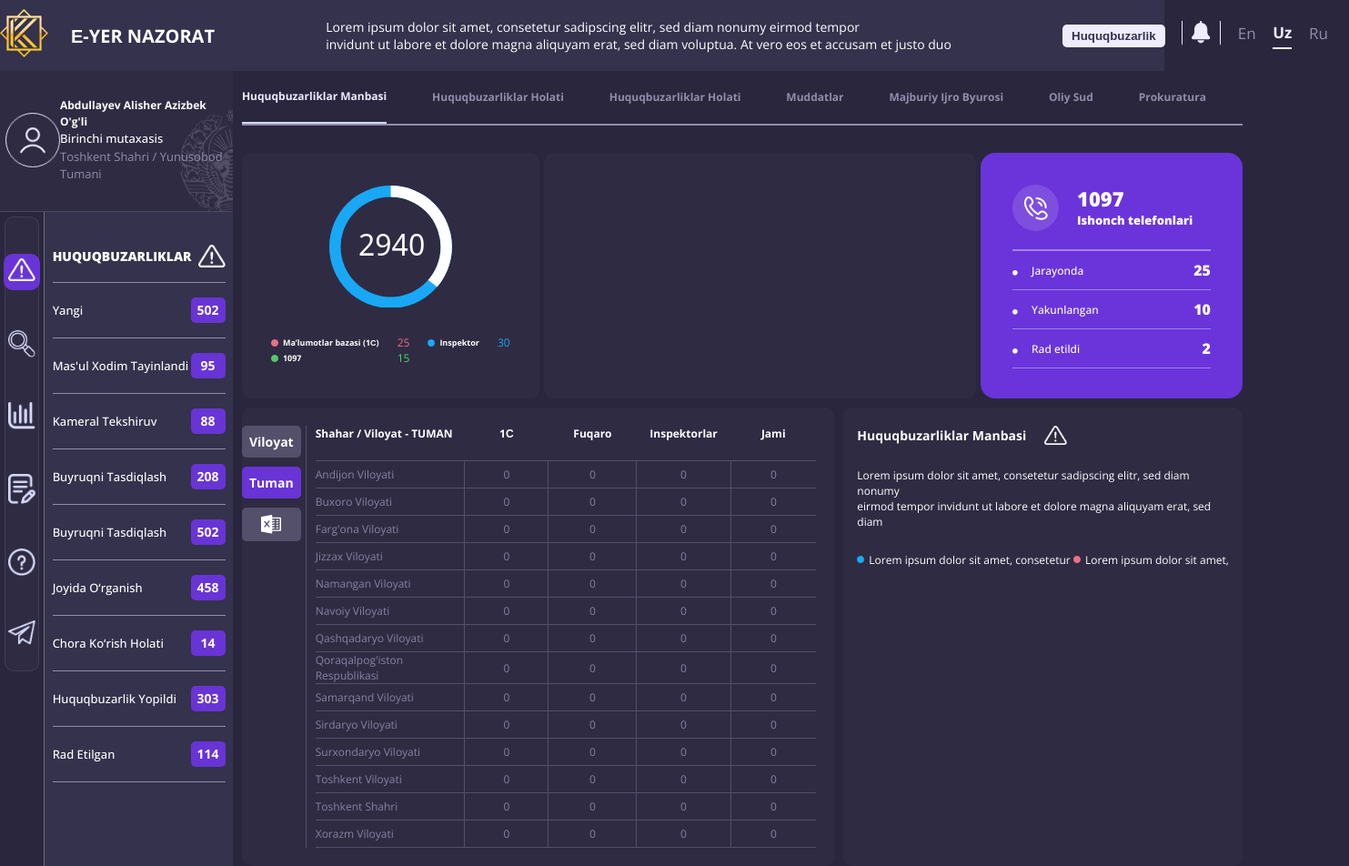
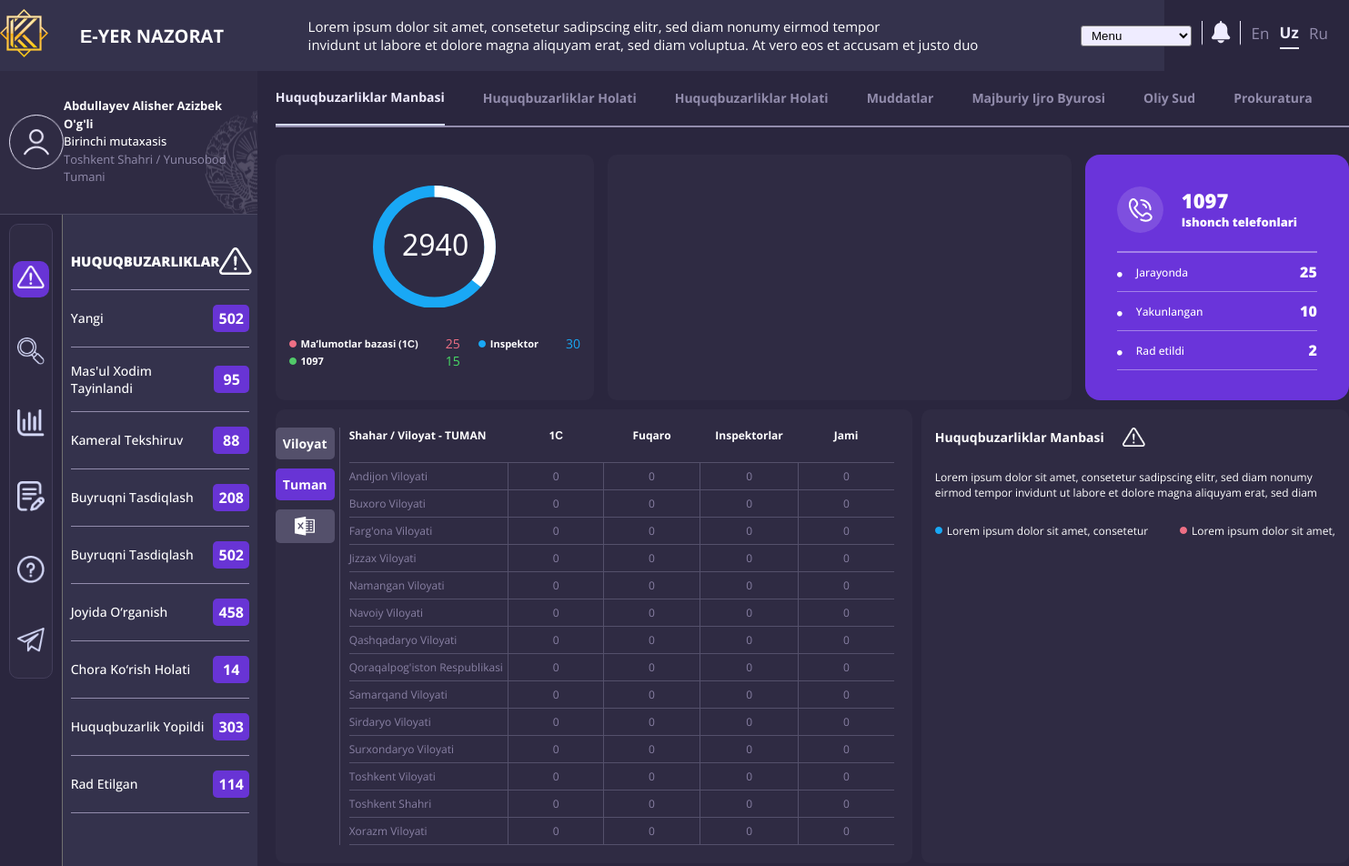
Before and after one commit to msultanovdev/e-yer, a plain HTML site: page eyer.html in a window 1280 px wide. Shown: the top 952 px of the page at 91% size, 1483 px wide, since content can reach past the window. Drawn offline with nearby package versions, Linux system fonts and the light colour scheme.

Commit message:
Fixing layouts & modal logic

```diff
--- a/eyer.html
+++ b/eyer.html
@@ -20,6 +20,44 @@
     <script type="text/javascript" src="./index.js"></script>
 </head>
 <body class="" id="body">
+
+
+
+    <section class="header__position">
+        <div class="header">
+            <div class="container">
+
+                <div class="header-hero">
+                    <div class="header-logo">
+                        <a href="#"><img src="./assets/logo.png" /></a>
+                        <a href="#" class="header-logo__title">
+                            Е-Yer nazorat
+                        </a>
+                    </div>
+
+                    <div class="header__context">
+                        Lorem ipsum dolor sit amet, consetetur sadipscing elitr, sed diam nonumy eirmod tempor <br />
+                        invidunt ut labore et dolore magna aliquyam erat, sed diam voluptua. At vero eos et accusam et justo duo
+                    </div>
+
+                    <div class="header-block__menu">
+                        <select id="dogMenu" name="dogMenu" class="hero-dropbox">
+                            <option value="menu">Menu</option>
+                            <option value="huquqbuzarlik">Huquqbuzarlik</option>
+                            <option value="yer">Yer</option>
+                        </select>
+                        <a href="#" class="header-notific"><img src="./assets/notific.png" alt="notific" class="notific__icon"></a>
+                        <a href="#" class="header__lang">En</a>
+                        <a href="#" class="header__lang lang-active">Uz</a>
+                        <a href="#" class="header__lang">Ru</a>
+                    </div>
+                </div>
+
+            </div>
+        </div>
+    </section>
+
+    <section class="hero">
 
         <div class="" id="modalFade">
             <section class="modal " id="modal">
@@ -177,6 +215,9 @@
                             <button class="btn" type="submit">
                                 Saqlash
                             </button>
+                            <button style="background-color: rgb(211, 6, 6); margin-left: 10px" class="btn" id="cancelBtn">
+                                Bekor qilish
+                            </button>
                         </div>
 
                     </form>
@@ -185,40 +226,6 @@
 
             </section>
         </div>
-
-    <section class="header__position">
-        <div class="header">
-            <div class="container">
-
-                <div class="header-hero">
-                    <div class="header-logo">
-                        <a href="#"><img src="./assets/logo.png" /></a>
-                        <a href="#" class="header-logo__title">
-                            Е-Yer nazorat
-                        </a>
-                    </div>
-
-                    <div class="header__context">
-                        Lorem ipsum dolor sit amet, consetetur sadipscing elitr, sed diam nonumy eirmod tempor <br />
-                        invidunt ut labore et dolore magna aliquyam erat, sed diam voluptua. At vero eos et accusam et justo duo
-                    </div>
-
-                    <div class="header-block__menu">
-                        <button id="modalBtn" class="header-btn">
-                            Huquqbuzarlik
-                        </button>
-                        <a href="#" class="header-notific"><img src="./assets/notific.png" alt="notific" class="notific__icon"></a>
-                        <a href="#" class="header__lang">En</a>
-                        <a href="#" class="header__lang lang-active">Uz</a>
-                        <a href="#" class="header__lang">Ru</a>
-                    </div>
-                </div>
-
-            </div>
-        </div>
-    </section>
-
-    <section class="hero">
 
             <div class="sidebar">
                 <div class="sidebar__account">
--- a/index.js
+++ b/index.js
@@ -2,27 +2,51 @@ window.onload = function() {
 
     var map = L.map('map').setView([51.505, -0.09], 13);
 
-    L.tileLayer('https://{s}.tile.openstreetmap.org/{z}/{x}/{y}.png', {
+    var osm = L.tileLayer('https://{s}.tile.openstreetmap.org/{z}/{x}/{y}.png', {
         attribution: '&copy; <a href="https://www.openstreetmap.org/copyright">OpenStreetMap</a> contributors'
-    }).addTo(map);
+    });
+    osm.addTo(map);
 
     L.marker([51.5, -0.09]).addTo(map)
     .bindPopup('A pretty CSS3 popup.<br> Easily customizable.')
     .openPopup();
 
-    const openModal = document.getElementById('modalBtn');
     const closeModal = document.getElementById('closeBtn');
     const modal = document.getElementById('modal');
     const modalFade = document.getElementById('modalFade');
     const body = document.getElementById('body');
+    const cancelBtn = document.getElementById('cancelBtn');
+    const urlMenu = document.getElementById('dogMenu');
 
-    openModal.addEventListener('click', (e) => {
+
+    let selector = document.getElementById("dogMenu");
+
+    selector.addEventListener("click", () => {
+    selector.addEventListener("change", () => {
+        switch (selector.value) {
+        case "huquqbuzarlik":
+            modal.classList.add('modal-active');
+            modalFade.classList.add('modal-fade');
+            body.classList.add('scroll-hidden');
+            break;
+        case "yer":
+            // code
+        }
+    });
+    });
+    urlMenu.addEventListener("change", function(){
+
+
+
+    })
+
+    closeModal.addEventListener('click', (e) => {
         e.preventDefault();
-        modal.classList.add('modal-active');
-        modalFade.classList.add('modal-fade');
-        body.classList.add('scroll-hidden');
+        modal.classList.remove('modal-active');
+        modalFade.classList.remove('modal-fade');
+        body.classList.remove('scroll-hidden');
     });
-    closeModal.addEventListener('click', (e) => {
+    cancelBtn.addEventListener('click', (e) => {
         e.preventDefault();
         modal.classList.remove('modal-active');
         modalFade.classList.remove('modal-fade');
--- a/style.css
+++ b/style.css
@@ -8,6 +8,7 @@ body {
     font-family: 'Open Sans', sans-serif;
     color: #FFFFFF;
     background-color: #2A263E;
+    overflow-x: hidden;
 }
 .body-bg {
     background-color: #1e1c2d;
@@ -115,6 +116,7 @@ input {
 
 .sidebar {
     width: 300px;
+    margin-right: 20px;
 }
 .sidebar__account__title {
     font-size: 13px;
@@ -228,7 +230,6 @@ input {
     display: flex;
 }
 .hero-content {
-    margin-left: 20px;
 }
 .hero-content__link {
     color: #928CAC;
@@ -543,6 +544,10 @@ input {
     padding: 2px 7px;
     border-radius: 3px;
     margin-left: 20px;
+    cursor: pointer;
+}
+option {
+    cursor: pointer;
 }
 .hero-fine-graph__header {
     display: flex;
@@ -866,7 +871,7 @@ input:focus {
     padding: 20px 30px;
     background-color: #2F2B42;
     border-radius: 16px;
-    max-height: calc(140vh - 400px);
+    max-height: calc(100vh - 100px);
     overflow-y: auto;
     z-index: 100;
 }
@@ -1046,63 +1051,64 @@ input:focus {
 	z-index: 99;
 }
 
-@media screen and (max-width: 1496px) {
-    .sidebar__account__logo {
-        padding: 30px 6px;
+.container-wrapper {
+    margin: 0 auto;
+}
+
+
+@media screen and (min-width: 1500px) {
+    .header__context {
+        margin-right: auto;
+        margin-left: 70px;
     }
-    .sidebar__account__title {
-        font-size: 12px;
+    .sidebar {
+        width: 20%;
     }
-    .container-block {
-        width: 1100px;
-    }
-    .hero-content__link {
-        font-size: 12px;
-    }
-    .header-logo__title {
-        margin-left: 20px;
-    }
-    .header-logo__title {
-        margin-left: 25px;
-    }
-    .sidebar__tools__item-active {
-        padding: 5px;
-    }
-    .sidebar__tools {
-        width: 15%;
-        margin: 5px;
-    }
-    .sidebar__article__title {
-        font-size: 14px;
-    }
-    .sidebar__article__title-img {
-        width: 30px;
-    }
-    .sidebar__article__text {
-        font-size: 13px;
-    }
-    .sidebar__article__stats  {
-        font-size: 14px;
-        width: 38px;
-        height: 28px;
+    .hero {
+        width: 100%;
     }
     .hero-content {
-        margin-left: 10px;
+        width: 80%;
+    }
+}
+@media screen and (min-width: 1700px) {
+    .container-block {
+        width: 98%;
+    }
+    .container {
+        width: 98%;
+    }
+    .sidebar {
+        width: 18%;
+    }
+    .hero {
+        width: 100%;
+    }
+    .hero-content {
+        width: 82%;
     }
     .hero-content-state__block {
-        width: 330px;
+        width: 24%;
     }
-    .hero-content-state__text {
-        font-size: 9px;
+    .hero-content-state__block-diagram  {
+        width: 50%;
     }
-    .hero-content-state__desc span {
-        font-size: 12px;
-        margin-left: 20px;
+    .hero-content-card {
+        width: 24%;
     }
-    .hero-content-state__block-diagram {
-        width: 480px;
+    .hero__table-content {
+        width: 49%;
     }
-    .header__context {
-        font-size: 14px;
+    .hero-information__diagram {
+        width: 49%;
+    }
+    .hero__information {
+        justify-content: space-between;
+    }
+    .hero-fine-table {
+        width: 45%;
+    }
+    .hero-fine-info-block {
+        width: 54%;
     }
 }
```
Lines whose indentation alone changed are shown as unchanged.
